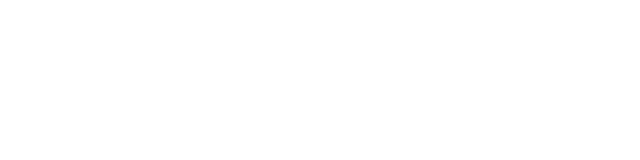
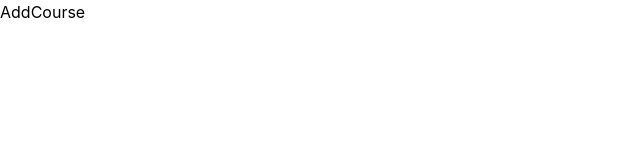
Before and after one commit to iDallek/courses-web, a React (Create React App) app: page /add in a window 1280 px wide. Before the commit this address had no page. Shown: the top 160 px of the page, without its empty margins (0-640 px from the left). Built offline with nearby package versions, Linux system fonts and the light colour scheme.

Commit message:
feat: ensure AddCourse render

```diff
--- a/src/AppRouter.jsx
+++ b/src/AppRouter.jsx
@@ -1,12 +1,14 @@
 import React, { Suspense } from 'react';
 import { BrowserRouter as Router, Route, Routes } from 'react-router-dom';
 import HomePage from './pages/HomePage';
+import AddCourse from './pages/AddCourse/AddCourse';
 
 const AppRouter = () => (
   <Router>
     <Suspense fallback={<div>Loading...</div>}>
       <Routes>
         <Route path="/" element={<HomePage />} />
+        <Route path="/add" element={<AddCourse />} />
       </Routes>
     </Suspense>
   </Router>
--- /dev/null
+++ b/src/pages/AddCourse/AddCourse.jsx
@@ -0,0 +1,9 @@
+import React from 'react';
+
+const AddCourse = () => (
+  <div data-testid="add-course-component">
+    AddCourse
+  </div>
+);
+
+export default AddCourse;
```
